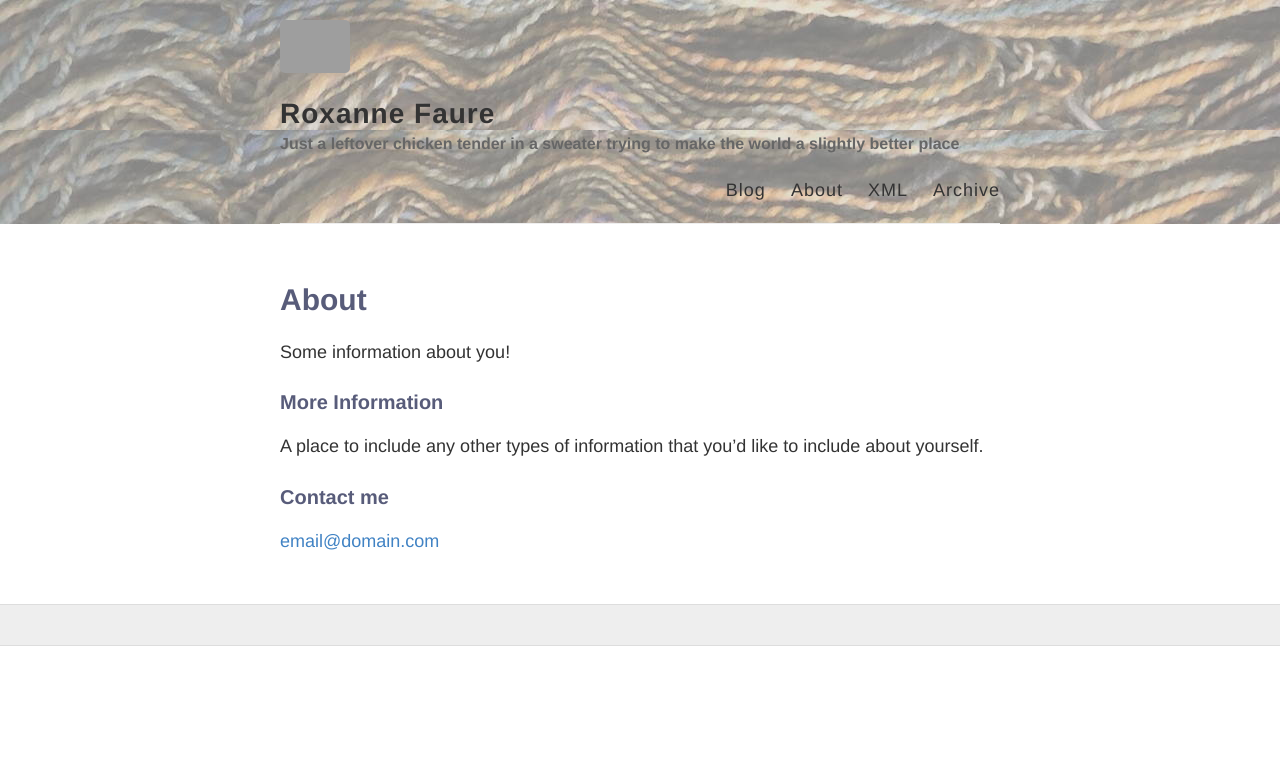
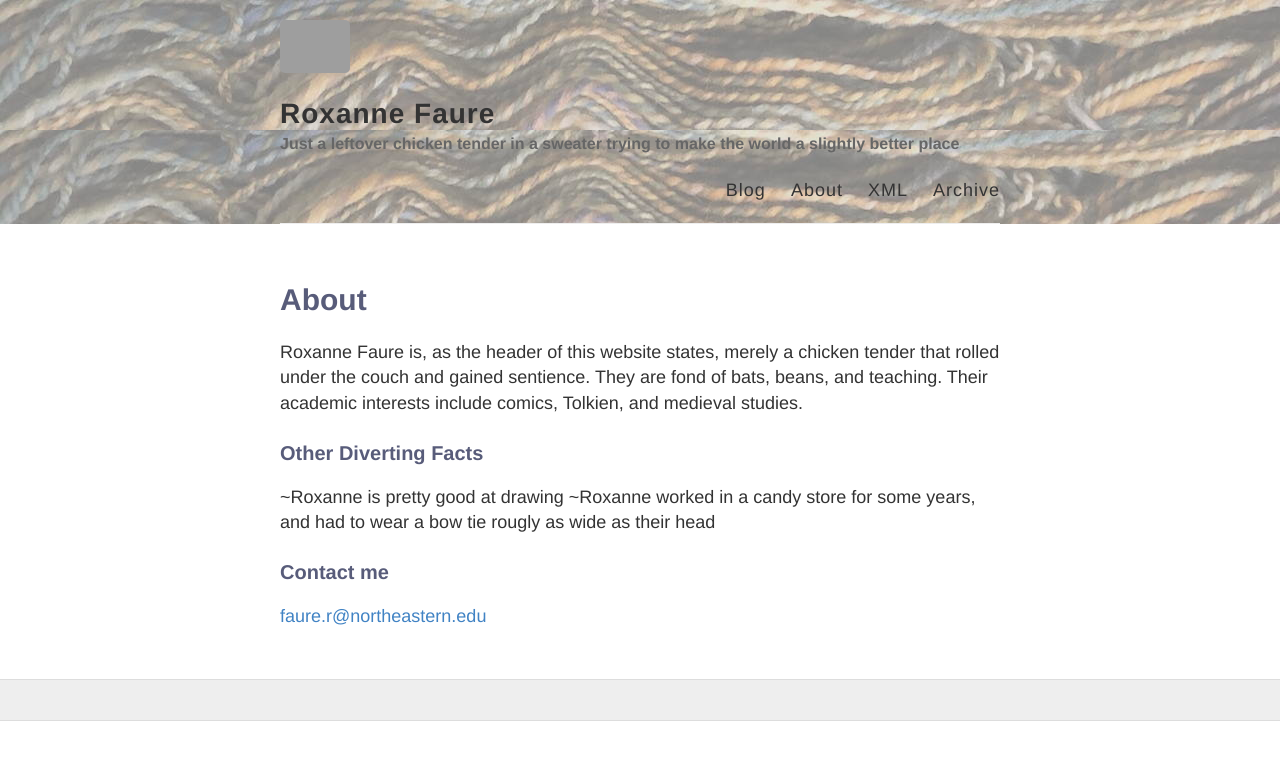
Before and after one commit to RoxanneFaure/RoxanneFaure.github.io, a Jekyll site: the page built from about.md, in a window 1280 px wide. Shown: the top 760 px of the page. Built offline with Jekyll 4.4.1, drawn with Linux system fonts in a browser that asks for light colours; grey boxes are pictures that could not be loaded.

Commit message:
Update about.md

```diff
--- a/about.md
+++ b/about.md
@@ -4,12 +4,13 @@ title: About
 permalink: /about/
 ---
 
-Some information about you!
+Roxanne Faure is, as the header of this website states, merely a chicken tender that rolled under the couch and gained sentience. They are fond of bats, beans, and teaching. Their academic interests include comics, Tolkien, and medieval studies.
 
-### More Information
+### Other Diverting Facts
 
-A place to include any other types of information that you'd like to include about yourself.
+~Roxanne is pretty good at drawing
+~Roxanne worked in a candy store for some years, and had to wear a bow tie rougly as wide as their head
 
 ### Contact me
 
-[email@domain.com](mailto:email@domain.com)
+[faure.r@northeastern.edu](mailto:faure.r@northeastern.edu)
```
